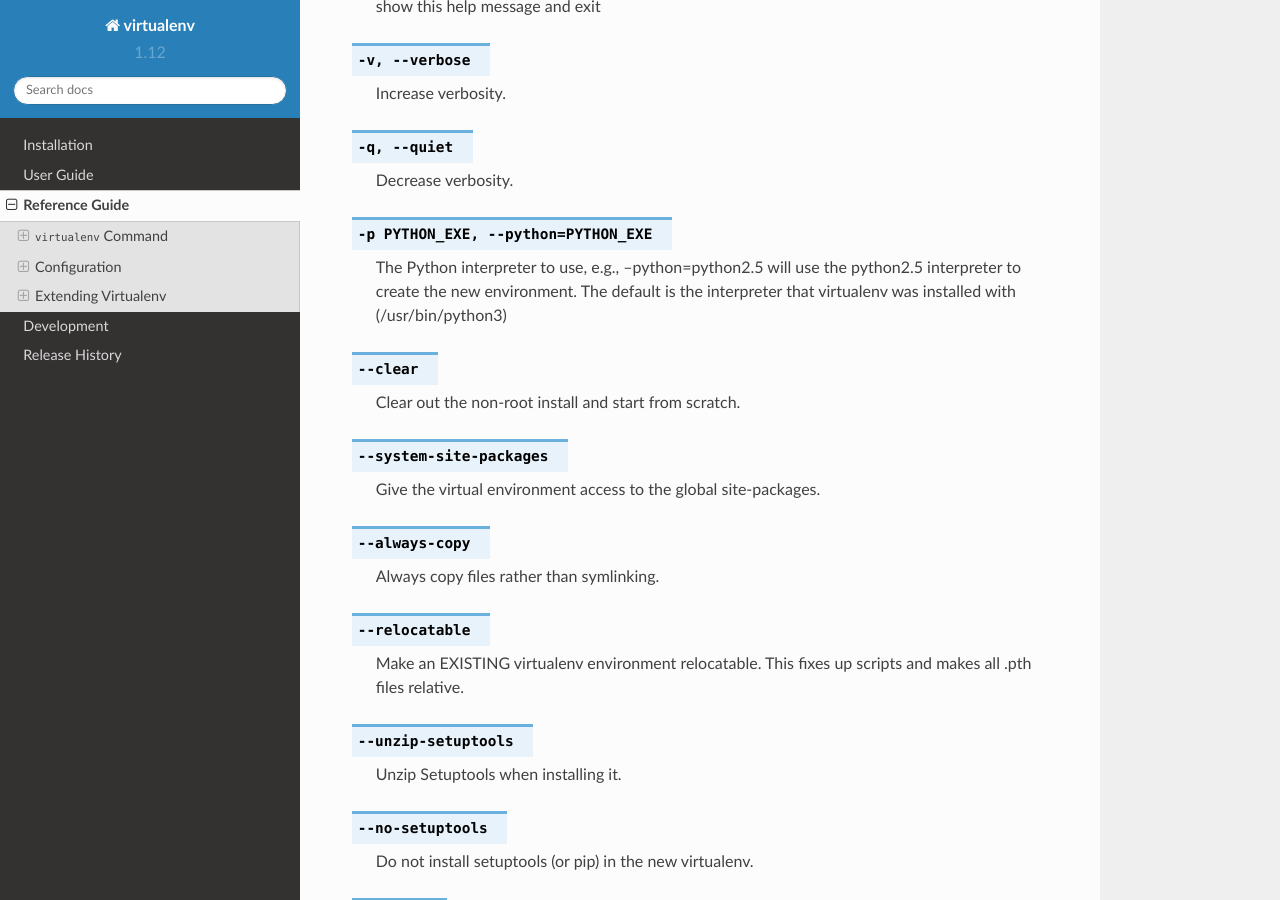
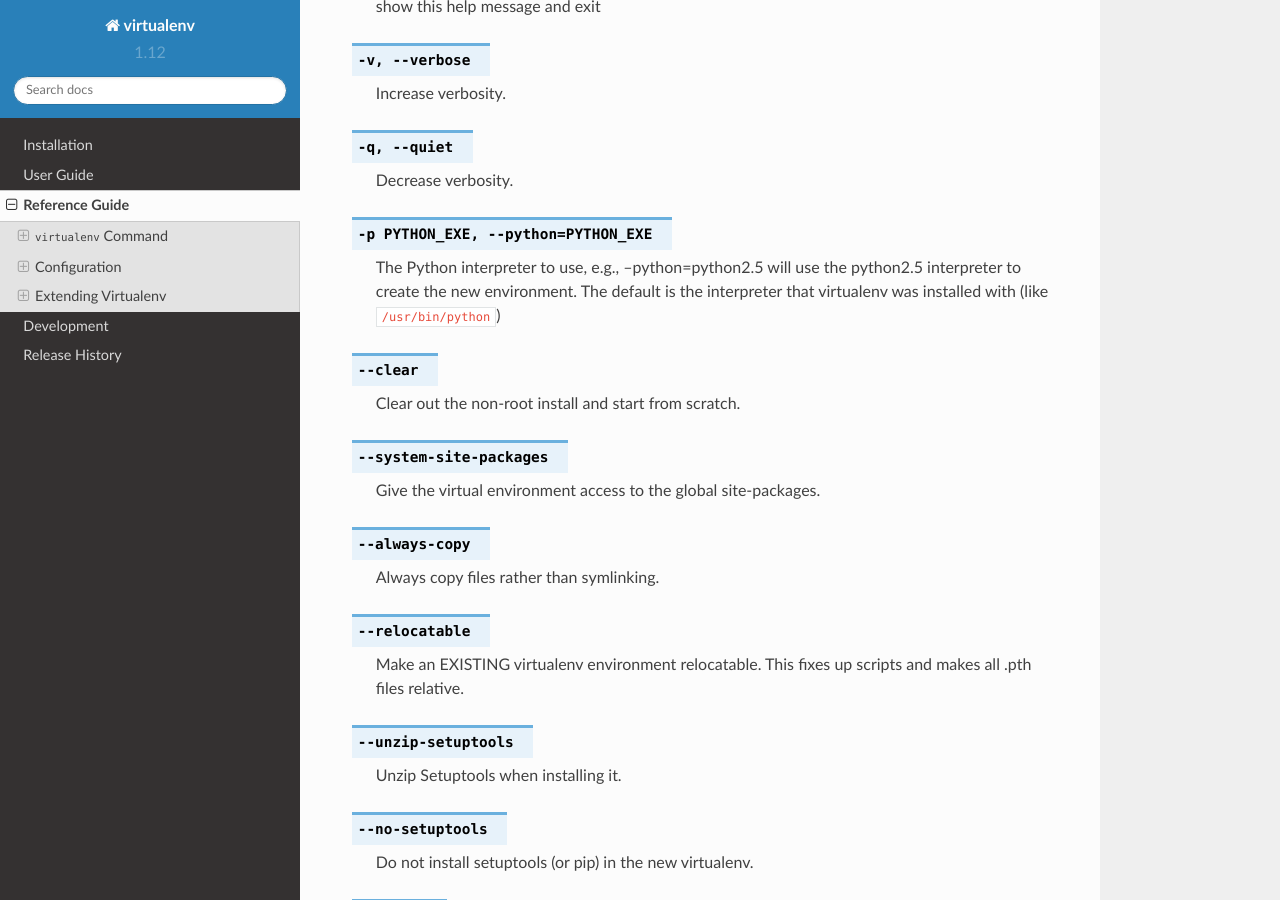
Before and after one commit to pypa/virtualenv, a Sphinx documentation site: the page built from docs/reference.rst, in a window 1280 px wide and 900 px high, scrolled down 568 px. Built offline with Sphinx 7.4.7 and the Read the Docs theme 2.0.0, drawn with Linux system fonts in a browser that asks for light colours.

Commit message:
Refer to python instead of python3

```diff
--- a/docs/reference.rst
+++ b/docs/reference.rst
@@ -43,7 +43,7 @@
    --python=python2.5 will use the python2.5 interpreter
    to create the new environment.  The default is the
    interpreter that virtualenv was installed with
-   (/usr/bin/python3)
+   (like ``/usr/bin/python``)
 
 .. option:: --clear
 
```
